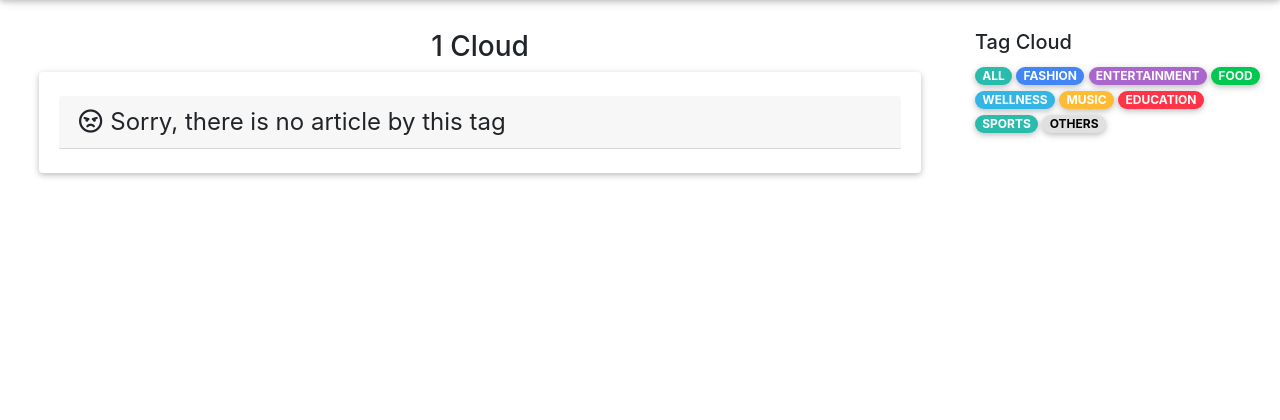
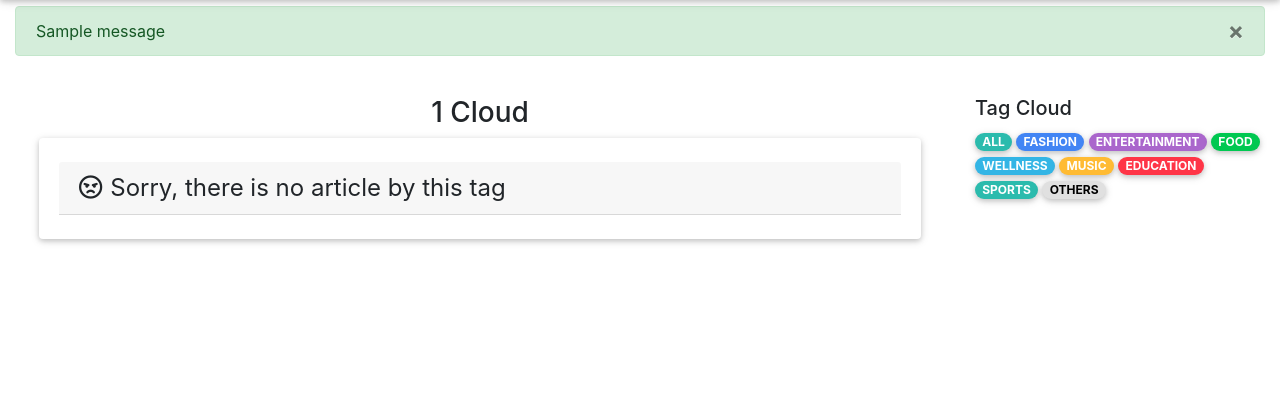
Before and after one commit to D-Kamunya/Blog, a Flask app: page /articles/tag/1 in a window 1280 px wide. Shown: the part 75-495 px from the top of the page. Run offline with Flask 2, Linux system fonts and the light colour scheme; a user stored in the database is signed in; tables that the repository leaves empty hold one stand-in row (values such as "Sample post"); one stand-in notice (Sample message) is shown; some libraries are stand-ins or nearby versions.

Commit message:
Add flash messages

```diff
--- a/app/blog/views.py
+++ b/app/blog/views.py
@@ -1,4 +1,4 @@
-from flask import render_template,abort,request,redirect,url_for
+from flask import render_template,abort,request,redirect,url_for,flash
 from . import blog
 from flask_login import login_required,current_user
 from ..models import User,Article,Comment
@@ -48,6 +48,8 @@ def update_profile(username):
         db.session.add(user)
         db.session.commit()
 
+        flash('User bio updated')
+
         return redirect(url_for('blog.profile',username=user.username))
 
     return render_template('profile/update.html',user=user,form =form)
@@ -61,6 +63,9 @@ def update_pic(username):
         path = f'photos/{filename}'
         user.profile_pic_path = path
         db.session.commit()
+
+        flash('User pic updated')
+
     return redirect(url_for('blog.update_profile',username=username))
 
 
@@ -77,6 +82,8 @@ def new_article():
 
         new_article=Article(article_title=article_title,article_body=article_body,article_tag=article_tag,article_cover_path=article_cover_path,user=current_user)
         new_article.save_article()
+
+        flash('Article added')
         return redirect(url_for('blog.index'))
 
     return render_template('new_article.html')
@@ -118,6 +125,7 @@ def article_details(article_id):
 
         db.session.add(article)
         db.session.commit()
+        flash('Comment posted')
         return redirect(url_for('blog.article_details',article_id=article_id))
 
     return render_template('article_details.html',comment_form=form,article=article,comments=comments)
@@ -132,6 +140,7 @@ def article_upvote(article_id):
     article.article_upvotes=article.article_upvotes+1
     db.session.add(article)
     db.session.commit()
+    flash('You liked this article')
     return redirect(url_for('blog.article_details',article_id=article_id))
 
 
@@ -145,6 +154,7 @@ def article_downvote(article_id):
     article.article_downvotes=article.article_downvotes+1
     db.session.add(article)
     db.session.commit()
+    flash('You disliked this article')
     return redirect(url_for('blog.article_details',article_id=article_id))
 
 
@@ -158,7 +168,7 @@ def delete_comment(comment_id,article_id):
     article.article_comments_count = article.article_comments_count-1
     db.session.add(article)
     db.session.commit()
-
+    flash('You deleted a comment')
     return redirect(url_for('blog.article_details',article_id=article_id))
 
 
@@ -168,4 +178,5 @@ def delete_article(article_id):
   article = Article.query.get(article_id)
   db.session.delete(article)
   db.session.commit()
+  flash('You deleted an article')
   return redirect(url_for('blog.index'))
--- a/app/templates/base.html
+++ b/app/templates/base.html
@@ -36,6 +36,12 @@
 
 
   <div style="padding-top:65px" class="content container-fluid">
+    {% for message in get_flashed_messages() %}
+        <div class="alert alert-success mt-3">
+        <button type="button" class="close" data-dismiss="alert">&times;</button>
+        {{ message }}
+        </div>
+      {% endfor %}
   {% block content %}{% endblock content %}
   </div>
 
```
